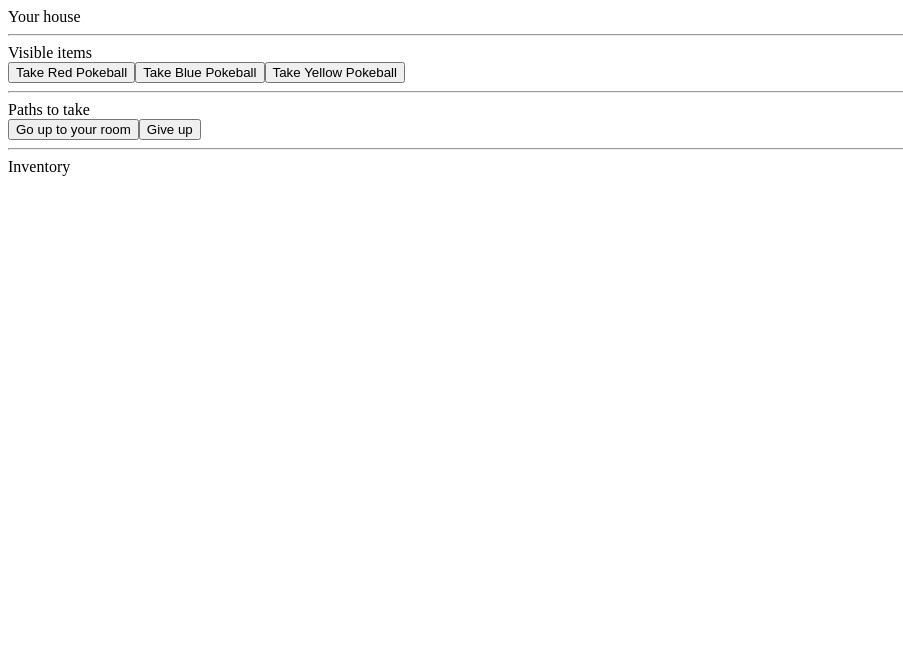
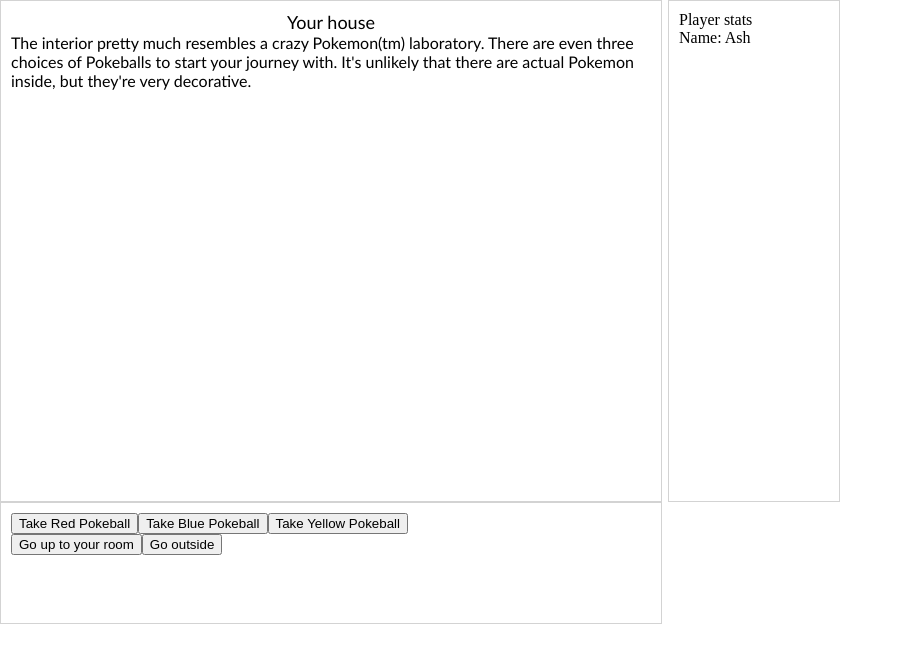
Before and after one commit to partouf/mytextadventure, a plain HTML site: page index.html in a window 1280 px wide. Shown: the whole page, without its empty margins (0-903 px from the left). Drawn offline with nearby package versions, Linux system fonts and the light colour scheme.

Commit message:
more fancyness

```diff
--- a/index.html
+++ b/index.html
@@ -3,22 +3,34 @@
 <head>
     <meta charset="UTF-8">
     <title>Hello</title>
+    <link rel="stylesheet" type="text/css" href="resources/ui.css" />
     <script src="https://code.jquery.com/jquery-2.2.3.min.js"></script>
     <script src="textadvent.js"></script>
     <script src="myitems.js"></script>
     <script src="myrooms.js"></script>
+    <script src="ui.js"></script>
     <script src="mytextadventure.js"></script>
+    <script src="startup.js"></script>
 </head>
 <body>
-    <div id="title"></div>
-    <hr />
-    <div>Visible items</div>
-    <div id="items"></div>
-    <hr />
-    <div>Paths to take</div>
-    <div id="paths"></div>
-    <hr />
-    <div>Inventory</div>
-    <div id="inventory"></div>
+    <div id="content">
+        <div id="viewport">
+            <div id="title"></div>
+            <div id="description"></div>
+        </div>
+
+        <div id="right">
+            <div>Player stats</div>
+            <div id="playerstats"></div>
+        </div>
+
+        <div class="clear" />
+
+        <div id="bottom">
+            <div id="items"></div>
+            <div id="paths"></div>
+            <div id="inventory"></div>
+        </div>
+    </div>
 </body>
 </html>
--- a/myitems.js
+++ b/myitems.js
@@ -6,3 +6,21 @@ var MyItems = [
     {Id: 3, Title: "Yellow Pokeball"},
     {Id: 4, Title: "Remote control"}
 ];
+
+class ItemUtilsClass {
+    constructor() {
+    }
+
+    GetItemById(Id)
+    {
+        for (var ItemIdx in MyItems)
+        {
+            if (MyItems[ItemIdx].Id === Id)
+            {
+                return MyItems[ItemIdx];
+            }
+        }
+
+        return undefined;
+    }
+}
--- a/myrooms.js
+++ b/myrooms.js
@@ -1,27 +1,53 @@
 
 var MyRooms = [
     {
+        Id: 0,
         Title: "Your house",
+        Description: "The interior pretty much resembles a crazy Pokemon(tm) laboratory. " +
+                     "There are even three choices of Pokeballs to start your journey with. " +
+                     "It's unlikely that there are actual Pokemon inside, but they're very decorative.",
         Items: [1,2,3],
         Paths: [
             {Room: 1, Title: "Go up to your room"},
-            {Room: 2, Title: "Give up"}
+            {Room: 3, Title: "Go outside"}
         ],
-        Entry: undefined
     },
     {
+        Id: 1,
         Title: "Your bedroom",
+        Description: "There's no bed here. Not even a TV. So why exactly is a Remote control lying on the floor?",
         Items: [4],
         Paths: [
             {Room: 0, Title: "Go downstairs"}
         ],
-        Entry: undefined
+        Entry: function(Player) {
+            if (this.Items.length == 0)
+                this.Description = "There's no bed here. Not even a TV. There's an white spot on the floor where once was a Remote control."
+        }
     },
     {
+        Id: 2,
         Title: "Graveyard",
+        Description: "You instantly died, that's what happens when you wander off. Next time stay in bed. Oh wait, you don't have a bed.",
         Items: [],
-        Entry: function () {
-            console.log("You're dead, nobody will miss you, please close your browser.");
+        Entry: function (Player) {
+            if (!Player.HasBeenOnPath(1))
+                this.Description += " (oh, spoiler... oops)";
+
+            Player.Die();
+        },
+        BackgroundImage: "graveyard"
+    },
+    {
+        Id: 3,
+        Title: "In front of your house",
+        Description: "You're in front of the house you grew up in. The town is never ending in its disappointment. Surely there's more to explore?",
+        Items: [],
+        Paths: [
+            {Room: 0, Title: "Go inside"},
+            {Room: 2, Title: "Head out"}
+        ],
+        Entry: function(Player) {
         }
     }
 ];
--- a/mytextadventure.js
+++ b/mytextadventure.js
@@ -1,78 +1,10 @@
-
-var PlayersInRooms = [];
-
-function DescribeRoom(Player, Situation)
-{
-    if (Situation.Entry !== undefined)
-    {
-        Situation.Entry();
-    }
-
-    $("#title").html(Situation.Title);
-
-    var $Items = $("#items");
-    $Items.html("");
-
-    var $Paths = $("#paths");
-    $Paths.html("");
-
-    var $Inventory = $("#inventory");
-    $Inventory.html("");
-
-    if (Situation.Items !== undefined)
-    {
-        for (var ItemIdx in Situation.Items)
-        {
-            var Item = GetItemById(Situation.Items[ItemIdx]);
-
-            var $Button = $("<input type='button' />");
-            $Button.attr("value", "Take " + Item.Title);
-            $Button.data("itemid", Item.Id);
-            $Button.off("click").click(function() {
-                Player.TakeItem($(this).data("itemid"));
-            });
-            $Items.append($Button);
-        }
-    }
-
-    if (Situation.Paths !== undefined)
-    {
-        console.log("Options: " + JSON.stringify(Situation.Paths));
-        for (var PathIdx in Situation.Paths)
-        {
-            var Path = Situation.Paths[PathIdx];
-            var $Button = $("<input type='button' />");
-            $Button.attr("value", Path.Title);
-            $Button.data("pathroomid", Path.Room);
-            $Button.off("click").click(function() {
-                Player.ChoosePath(Player.CurrentSituation, $(this).data("pathroomid"));
-            });
-            $Paths.append($Button);
-        }
-    }
-
-    if (Player.Items.length > 0)
-    {
-        for (var ItemIdx in Player.Items)
-        {
-            var Item = GetItemById(Player.Items[ItemIdx]);
-
-            var $Button = $("<input type='button' />");
-            $Button.attr("value", "Use " + Item.Title);
-            $Button.data("itemid", Item.Id);
-            $Button.off("click").click(function() {
-                //TextAdventClass.TakeItem(Player, $(this).data("itemid"));
-                console.log("You can't use that");
-            });
-            $Inventory.append($Button);
-        }
-    }
-}
 
 class MyTextAdventurePlayerClass extends TextAdventPlayerClass
 {
-    constructor(PlayerName) {
+    constructor(PlayerName, ItemUtils, UI) {
         super(PlayerName);
+        this.ItemUtils = ItemUtils;
+        this.UI = UI;
     }
 
     ShowNextStep(Situation, Path) {
@@ -85,48 +17,34 @@ class MyTextAdventurePlayerClass extends TextAdventPlayerClass
             this.CurrentSituation = MyRooms[Path];
         }
 
-        DescribeRoom(this, this.CurrentSituation);
+        this.UI.DescribeRoom(this, this.CurrentSituation);
+    }
+
+    RemoveItemFromInventory(ItemId) {
+        var idx = this.Items.indexOf(ItemId);
+        this.Items.splice(idx, 1);
     }
 
     RemoveItemFromEnvironment(ItemId) {
         var idx = this.CurrentSituation.Items.indexOf(ItemId);
         this.CurrentSituation.Items.splice(idx, 1);
 
-        var ItemObj = GetItemById(ItemId);
-        console.log(this.PlayerName + " just picked up " + ItemObj.Title);
+        var ItemObj = this.ItemUtils.GetItemById(ItemId);
+        this.UI.Debug(this.PlayerName + " just picked up " + ItemObj.Title);
 
-        DescribeRoom(this, this.CurrentSituation);
+        this.UI.DescribeRoom(this, this.CurrentSituation);
+    }
+
+    UseItem(ItemId) {
+        this.UI.Debug("You can't use that (" + ItemId + "), but the item disappears into thin air either way.");
+
+        this.RemoveItemFromInventory(ItemId);
+
+        this.UI.DescribeRoom(this, this.CurrentSituation);
+    }
+
+    Die() {
+        this.UI.Debug("You're dead, nobody will miss you, please close your browser.");
+        this.Items = [];
     }
 }
-
-function NewPlayer(PlayerName)
-{
-    var NewPlayer = new MyTextAdventurePlayerClass(PlayerName);
-    NewPlayer.CurrentSituation = MyRooms[0];
-
-    PlayersInRooms[PlayersInRooms.length] = NewPlayer;
-
-    return NewPlayer;
-}
-
-function GetItemById(Id)
-{
-    for (var ItemIdx in MyItems)
-    {
-        if (MyItems[ItemIdx].Id === Id)
-        {
-            return MyItems[ItemIdx];
-        }
-    }
-
-    return undefined;
-}
-
-var CurrentPlayer = undefined;
-
-$(document).ready(function() {
-    CurrentPlayer = NewPlayer("Player1");
-    console.log(CurrentPlayer);
-
-    CurrentPlayer.ShowNextStep(CurrentPlayer.CurrentSituation, undefined);
-});
--- /dev/null
+++ b/resources/ui.css
@@ -0,0 +1,44 @@
+body {
+    padding: 0;
+    margin: 0;
+}
+#content {
+    width: 840px;
+    height: 640px;
+    left: auto;
+}
+#viewport {
+    display: inline-block;
+    float: left;
+    width: 640px;
+    height: 480px;
+    border: 1px solid lightgray;
+    padding: 10px;
+}
+    #title {
+        font-family: Calibri;
+        font-size: large;
+        text-align: center;
+    }
+    #description {
+        font-family: Calibri;
+    }
+#bottom {
+    display: inline-block;
+    float: left;
+    width: 640px;
+    height: 100px;
+    border: 1px solid lightgray;
+    padding: 10px;
+}
+#right {
+    display: inline-block;
+    float: right;
+    width: 150px;
+    height: 480px;
+    border: 1px solid lightgray;
+    padding: 10px;
+}
+.clear {
+    clear: both;
+}
--- /dev/null
+++ b/startup.js
@@ -0,0 +1,15 @@
+
+$(document).ready(function() {
+    var PlayersInRooms = [];
+
+    var ItemUtils = new ItemUtilsClass();
+    var UI = new MyTextAdventUIClass(ItemUtils);
+
+    var CurrentPlayer = new MyTextAdventurePlayerClass("Ash", ItemUtils, UI);
+    CurrentPlayer.CurrentSituation = MyRooms[0];
+    PlayersInRooms[PlayersInRooms.length] = CurrentPlayer;
+
+    console.log(CurrentPlayer);
+
+    CurrentPlayer.ShowNextStep(CurrentPlayer.CurrentSituation, undefined);
+});
--- /dev/null
+++ b/ui.js
@@ -0,0 +1,130 @@
+
+class MyTextAdventUIClass {
+    constructor(ItemUtils) {
+        this.ItemUtils = ItemUtils;
+
+        this.$Items = $("#items");
+        this.$Paths = $("#paths");
+        this.$Inventory = $("#inventory");
+        this.$PlayerStats = $("#playerstats");
+        this.$Title = $("#title");
+        this.$Description = $("#description");
+        this.$ViewPort = $("#viewport");
+    }
+
+    ClearAll() {
+        this.$Items.html("");
+        this.$Paths.html("");
+        this.$Inventory.html("");
+        this.$PlayerStats.html("");
+        this.$Title.html("");
+
+        this.$ViewPort.css("background-image", "");
+        this.$ViewPort.css("background-repeat", "no-repeat");
+        this.$ViewPort.css("background-position", "center center");
+
+        this.$Description.hide();
+        this.$Description.html("");
+    }
+
+    DisplayItemsInRoom(Player, Situation) {
+        if (Situation.Items !== undefined) {
+            for (var ItemIdx in Situation.Items) {
+                var Item = this.ItemUtils.GetItemById(Situation.Items[ItemIdx]);
+
+                var $Button = $("<input type='button' />");
+                $Button.attr("value", "Take " + Item.Title);
+                $Button.data("itemid", Item.Id);
+                $Button.off("click").click(function () {
+                    Player.TakeItem($(this).data("itemid"));
+                });
+                this.$Items.append($Button);
+            }
+        }
+    }
+
+    DisplayPossiblePaths(Player, Situation) {
+        var self = this;
+        if (Situation.Paths !== undefined) {
+            for (var PathIdx in Situation.Paths) {
+                var Path = Situation.Paths[PathIdx];
+                var $Button = $("<input type='button' />");
+                $Button.attr("value", Path.Title);
+                $Button.data("pathroomid", Path.Room);
+                $Button.off("click").click(function () {
+                    var RoomID = $(this).data("pathroomid");
+                    self.Debug("Chose " + RoomID);
+
+                    Player.ChoosePath(Player.CurrentSituation, $(this).data("pathroomid"));
+                });
+                this.$Paths.append($Button);
+            }
+        }
+    }
+
+    DisplayPlayerInventory(Player) {
+        var self = this;
+        if (Player.Items.length > 0) {
+            for (var ItemIdx in Player.Items) {
+                var Item = this.ItemUtils.GetItemById(Player.Items[ItemIdx]);
+
+                var $Button = $("<input type='button' />");
+                $Button.attr("value", "Use " + Item.Title);
+                $Button.data("itemid", Item.Id);
+                $Button.off("click").click(function () {
+                    var ItemID = $(this).data("itemid");
+                    self.Debug("Clicked on Use Item " + ItemID + "");
+
+                    Player.UseItem(ItemID);
+                });
+                this.$Inventory.append($Button);
+            }
+        }
+    }
+
+    DisplayPlayerStats(Player) {
+        var $PlayerName = $("<label for='playername' /><span name='playername' />");
+        $PlayerName.closest("label").html("Name: ");
+        $PlayerName.closest("span").html(Player.PlayerName);
+
+        this.$PlayerStats.append($PlayerName);
+    }
+
+    Paint(Situation) {
+        if (Situation.BackgroundImage !== undefined) {
+            this.$ViewPort.css("background-", "url(resources/" + Situation.BackgroundImage + ".png)");
+            this.$ViewPort.css("background-image", "url(resources/" + Situation.BackgroundImage + ".png)");
+        }
+    }
+
+    ReadDescription(Player, Situation) {
+        this.$Title.html(Situation.Title);
+
+        if (Situation.Description !== undefined) {
+            this.$Description.html(Situation.Description);
+            this.$Description.slideDown();
+        }
+    }
+
+    Debug(Stuff) {
+        console.log(Stuff);
+    }
+
+    DescribeRoom(Player, Situation) {
+        this.Debug("DescribeRoom()");
+
+        if (Situation.Entry !== undefined) {
+            Situation.Entry(Player);
+        }
+
+        this.ClearAll();
+
+        this.Paint(Situation);
+        this.DisplayPlayerStats(Player);
+        this.DisplayItemsInRoom(Player, Situation);
+        this.DisplayPossiblePaths(Player, Situation);
+        this.DisplayPlayerInventory(Player);
+
+        this.ReadDescription(Player, Situation);
+    }
+}
```
Also changed, not shown: textadvent.js (+10 -0 lines), resources/graveyard.png (added).
